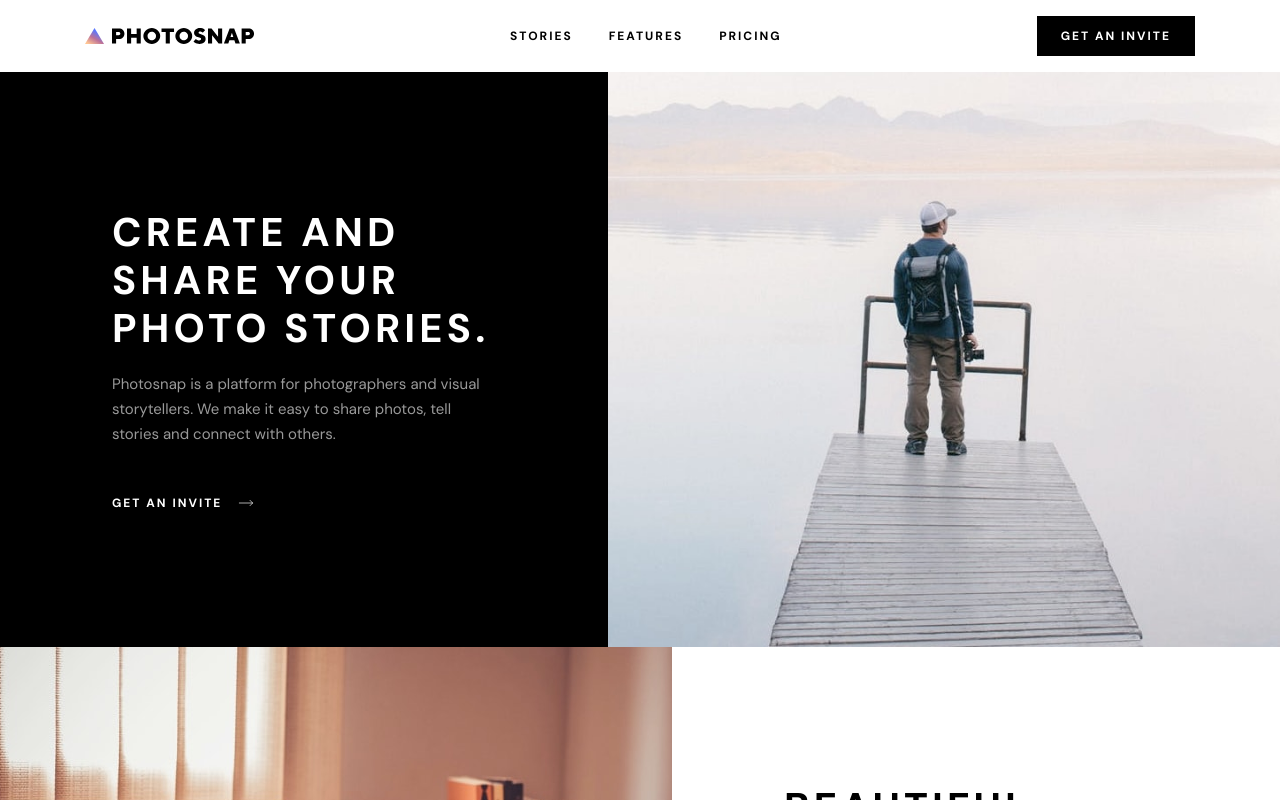
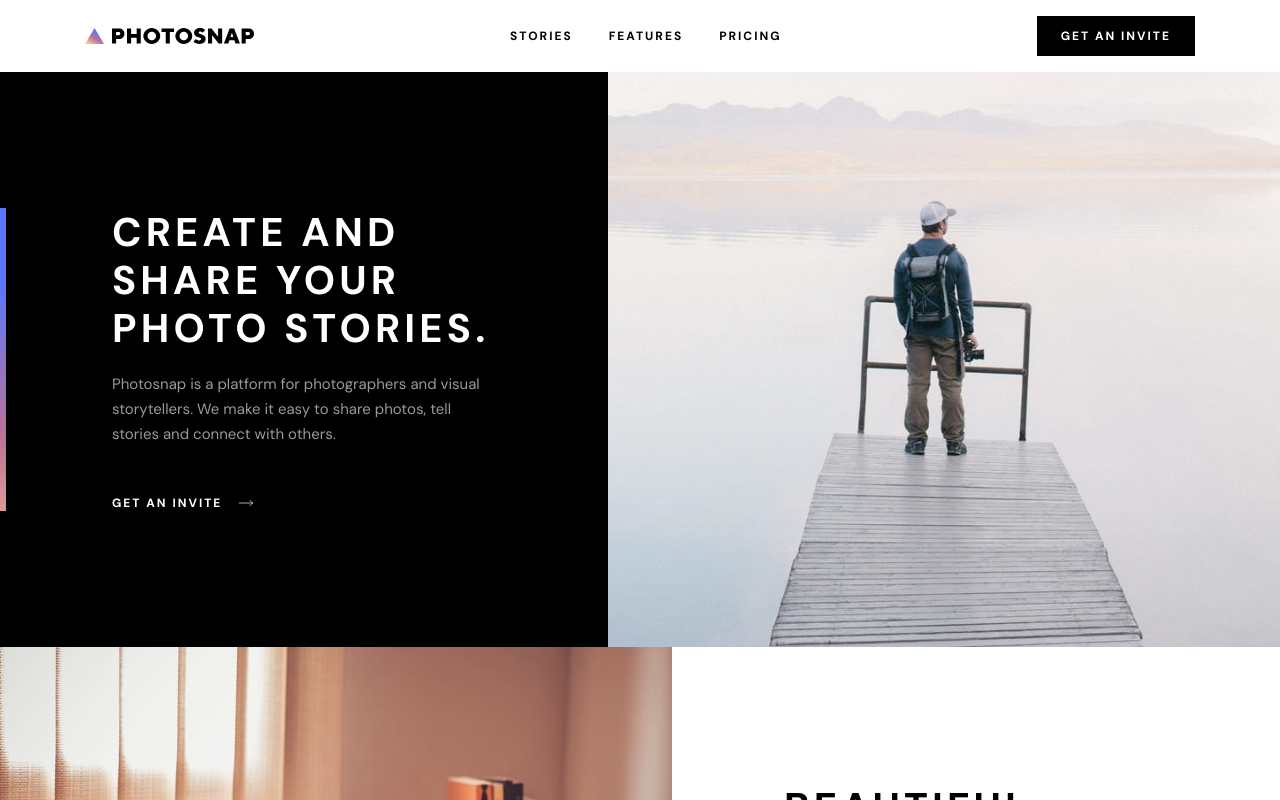
Before and after one commit to EduNunesGithub/Photosnap-Multi-Page-Website, a Next.js app: page / in a window 1280 px wide. Shown: the top 800 px of the page. Built offline with nearby package versions, Linux system fonts and the light colour scheme.

Commit message:
fix(component): the banner now has a decoration line

```diff
--- a/src/app/globals.css
+++ b/src/app/globals.css
@@ -3,6 +3,15 @@
 @tailwind utilities;
 
 @layer base {
+  .banner-gradient {
+    background-image: linear-gradient(
+      26.5deg,
+      #ffc593 -25%,
+      #bc7198 25%,
+      #5a77ff 75%
+    );
+  }
+
   .story-gradient {
     background-image: linear-gradient(180deg, #00000000 0%, #000000a6 100%);
   }
--- a/src/app/page.tsx
+++ b/src/app/page.tsx
@@ -13,6 +13,7 @@ const Home = () => (
         <div className="sm:bg-pure-black sm:flex sm:justify-center sm:w-full">
           <Banner
             articleProps={{ className: twMerge("sm:max-w-[90rem]") }}
+            decoration
             imageProps={{
               alt: "A beautiful sunset over a calm ocean with vibrant orange and pink hues reflecting on the water.",
               loading: "eager",
--- a/src/components/Banner/Banner.tsx
+++ b/src/components/Banner/Banner.tsx
@@ -7,13 +7,16 @@ import { Paragraph } from "@/components/Banner/Paragraph/Paragraph";
 
 export type BannerProps = React.HTMLAttributes<HTMLDivElement> & {
   articleProps?: React.HTMLAttributes<HTMLElement>;
+  decoration?: boolean;
   direction?: "normal" | "reversed";
   imageProps: ImageProps;
 };
 
 const Base = ({
   articleProps,
+  children,
   className,
+  decoration = false,
   direction = "normal",
   imageProps,
   ...props
@@ -49,14 +52,25 @@ const Base = ({
     <div
       {...props}
       className={twMerge(
-        "sm:bg-pure-black sm:flex sm:flex-col sm:gap-4 sm:px-8 sm:py-18 sm:text-white sm:w-full",
+        "sm:bg-pure-black sm:flex sm:flex-col sm:gap-4 sm:px-8 sm:py-18 sm:relative sm:text-white sm:w-full",
         "md:gap-5 md:px-14 md:py-34",
         "lg:px-28",
         direction === "normal" && "md:order-1",
         direction === "reversed" && "md:order-2",
         className,
       )}
-    />
+    >
+      {children}
+
+      {decoration === true && (
+        <div
+          className={twMerge(
+            "sm:absolute sm:banner-gradient sm:h-[0.375rem] sm:max-w-32 sm:top-0 sm:w-full",
+            "md:bottom-34 md:h-auto md:left-0 md:top-34 md:w-[0.375rem]",
+          )}
+        />
+      )}
+    </div>
   </article>
 );
 
--- a/tailwind.config.ts
+++ b/tailwind.config.ts
@@ -21,6 +21,7 @@ const config: Config = {
       },
       inset: {
         18: "4.5rem",
+        34: "8.5rem",
       },
       margin: {
         30: "7.5rem",
@@ -59,6 +60,7 @@ const config: Config = {
   plugins: [
     plugin(({ addBase, addComponents }) => ({
       addComponents: addComponents({
+        ".banner-gradient": {},
         ".story-gradient": {},
         ".story-gradient-decoration": {},
         ".text-body": {},
```
